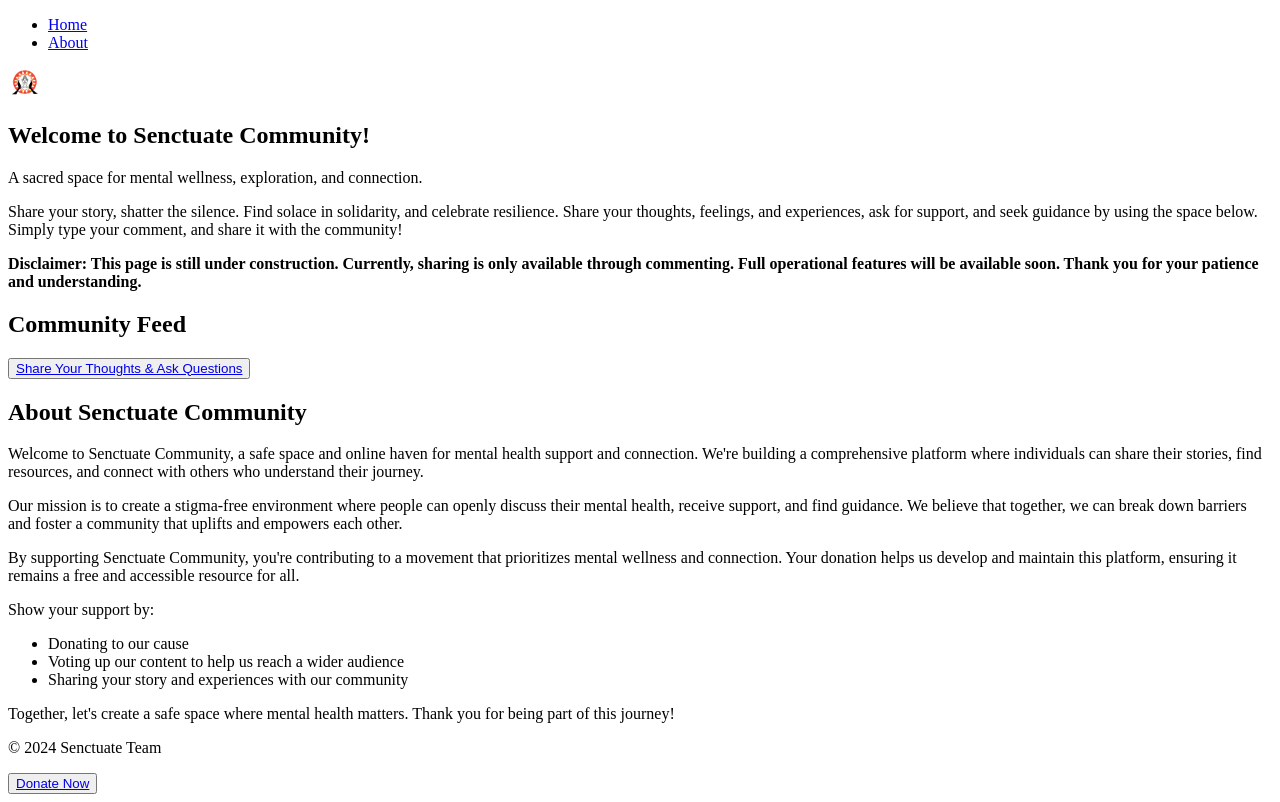
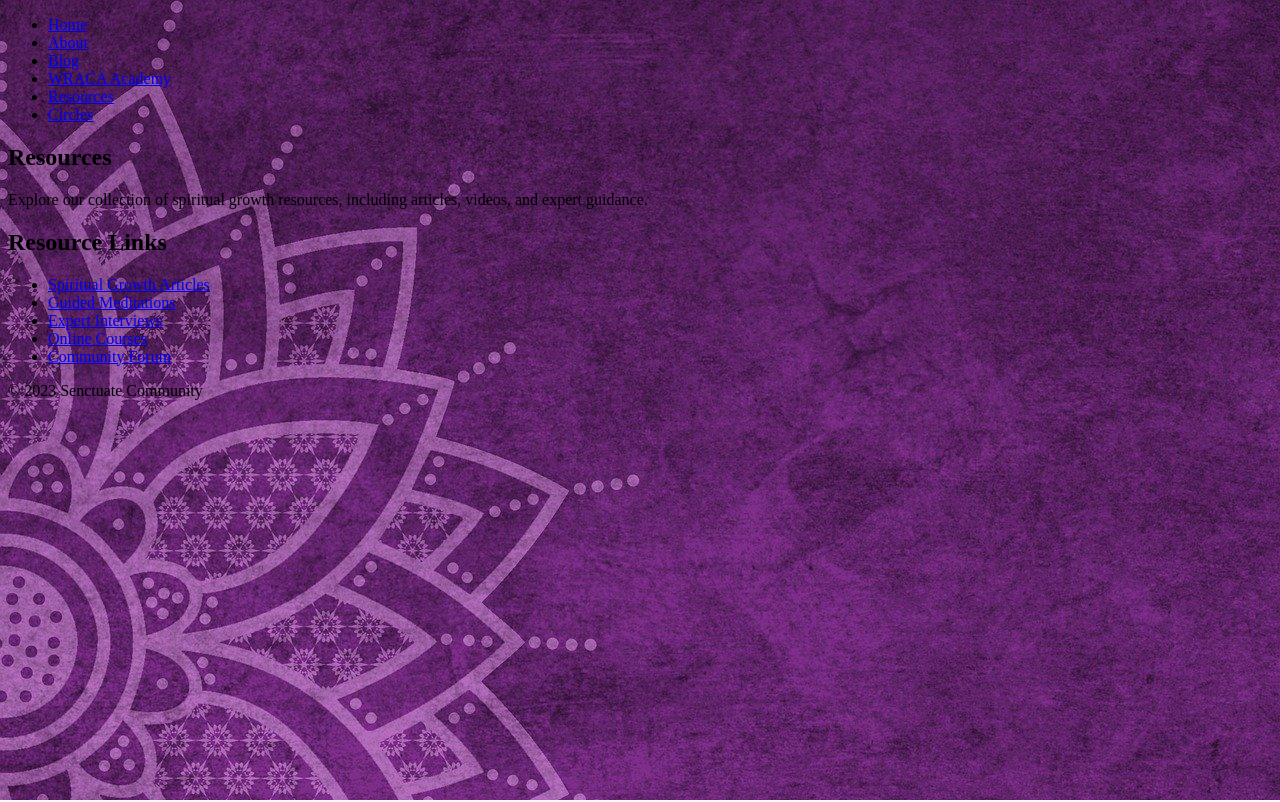
Before and after one commit to Mahzbe/Senctuate, a plain HTML site: page resources.html in a window 1280 px wide. Drawn offline with Linux system fonts and the light colour scheme; a script that the page names is missing.

Commit message:
Update resources.html

```diff
--- a/resources.html
+++ b/resources.html
@@ -3,63 +3,40 @@
 <head>
     <meta charset="UTF-8">
     <meta name="viewport" content="width=device-width, initial-scale=1.0">
-  <title>Senctuate Community</title>
-  <style>
-    /* existing styles */
-  </style>
+    <title>Resources</title>
+    <link rel="stylesheet" href="styles.css">
 </head>
 <body>
     <header>
         <nav>
             <ul>
-        <li><a href="#home">Home</a></li>
-        <li><a href="#about">About</a></li>
+                <li><a href="index.html">Home</a></li>
+                <li><a href="about.html">About</a></li>
+                <li><a href="blog.html">Blog</a></li>
+                <li><a href="wraca.html">WRACA Academy</a></li>
+                <li><a href="#resources">Resources</a></li>
+                <li><a href="circles.html">Circles</a></li>
             </ul>
-      <div class="icon-space">
-        <img src="SC.png" alt="Senctuate Community Logo" style="width: 30px; height: 30px;">
-      </div>
         </nav>
     </header>
     <main>
-    <section class="welcome">
-      <h1>Welcome to Senctuate Community!</h1>
-      <p>A sacred space for mental wellness, exploration, and connection.</p>
-      <p>Share your story, shatter the silence. Find solace in solidarity, and celebrate resilience. Share your thoughts, feelings, and experiences, ask for support, and seek guidance by using the space below. Simply type your comment, and share it with the community!</p>
-      <p><strong>Disclaimer: This page is still under construction. Currently, sharing is only available through commenting. Full operational features will be available soon. Thank you for your patience and understanding.</strong></p>
+        <section class="resources">
+            <h1>Resources</h1>
+            <p>Explore our collection of spiritual growth resources, including articles, videos, and expert guidance.</p>
         </section>
-    <section class="status-update">
-      <h2>Community Feed</h2>
-      <div id="disqus_thread"></div>
-      <script>
-        (function() {
-          var d = document, s = d.createElement('script');
-          s.src = '//senctuate.disqus.com/embed.js';
-          s.setAttribute('data-timestamp', +new Date());
-          (d.head || d.body).appendChild(s);
-        })();
-      </script>
-      <noscript>Please enable JavaScript to view the <a href="(link unavailable)">comments powered by Disqus.</a></noscript>
-      <script id="dsq-count-scr" src="//senctuate.disqus.com/count.js" async></script>
-      <button><a href="#disqus_thread">Share Your Thoughts & Ask Questions</a></button>
-    </section>
-    <section id="about">
-      <h2>About Senctuate Community</h2>
-      <p>Welcome to Senctuate Community, a safe space and online haven for mental health support and connection. We're building a comprehensive platform where individuals can share their stories, find resources, and connect with others who understand their journey.</p>
-      <p>Our mission is to create a stigma-free environment where people can openly discuss their mental health, receive support, and find guidance. We believe that together, we can break down barriers and foster a community that uplifts and empowers each other.</p>
-      <p>By supporting Senctuate Community, you're contributing to a movement that prioritizes mental wellness and connection. Your donation helps us develop and maintain this platform, ensuring it remains a free and accessible resource for all.</p>
-      <p>Show your support by:</p>
+        <section class="resource-links">
+            <h2>Resource Links</h2>
             <ul>
-        <li>Donating to our cause</li>
-        <li>Voting up our content to help us reach a wider audience</li>
-        <li>Sharing your story and experiences with our community</li>
+                <li><a href="coming-soon.html">Spiritual Growth Articles</a></li>
+                <li><a href="coming-soon.html">Guided Meditations</a></li>
+                <li><a href="coming-soon.html">Expert Interviews</a></li>
+                <li><a href="coming-soon.html">Online Courses</a></li>
+                <li><a href="coming-soon.html">Community Forum</a></li>
             </ul>
-      <p>Together, let's create a safe space where mental health matters. Thank you for being part of this journey!</p>
         </section>
     </main>
     <footer>
-    <p>&copy; 2024 Senctuate Team</p>
-    <button><a href="https://www.paypal.com/donate/?hosted_button_id=YGA8SL4Q8XZAE">Donate Now</a></button>
+        <p>&copy; 2023 Senctuate Community</p>
     </footer>
-  <script src="notifications.js"></script>
 </body>
 </html>
```
Lines whose indentation alone changed are shown as unchanged.
